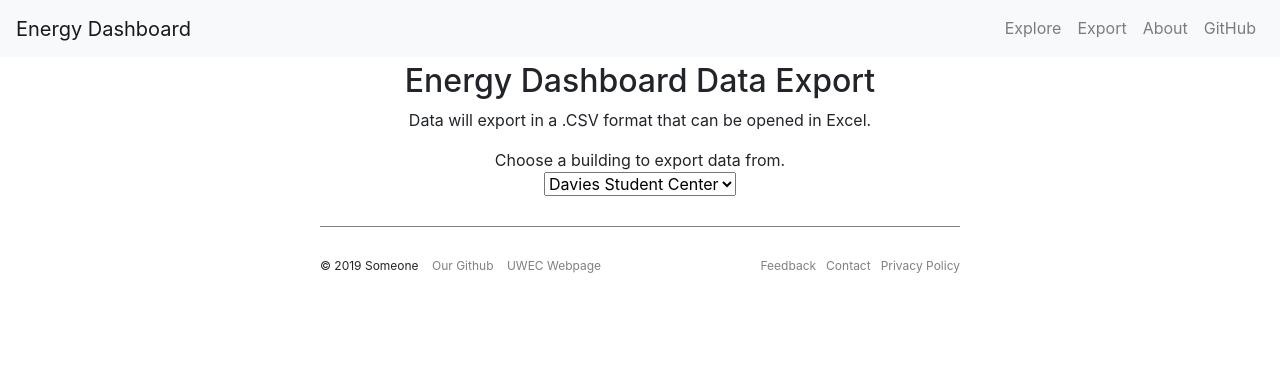
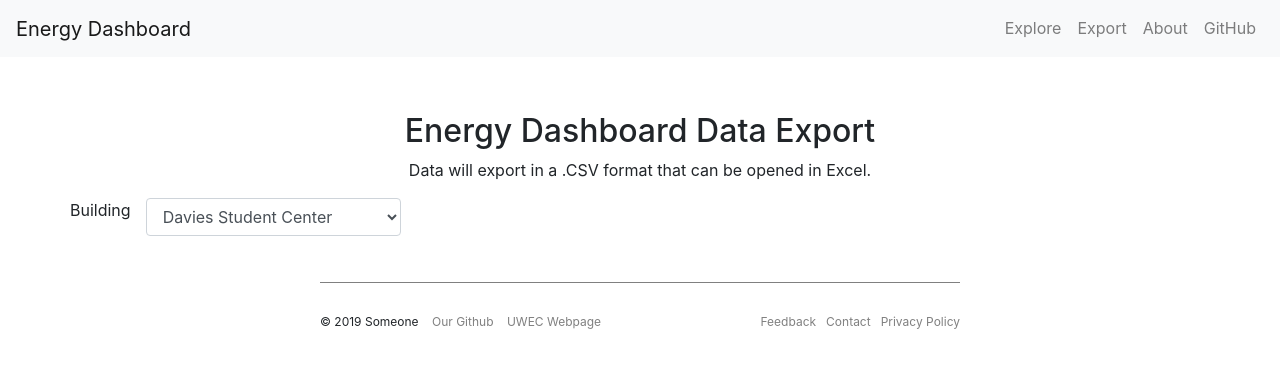
Before and after one commit to uwec-innovation-labs/energy-dashboard-frontend, a React (Create React App) app in the folder frontend/: page /export in a window 1280 px wide. Shown: the top 368 px of the page. Built offline with nearby package versions, Linux system fonts and the light colour scheme.

Commit message:
CSS needs tweaks to center form.

```diff
--- a/frontend/package.json
+++ b/frontend/package.json
@@ -7,6 +7,7 @@
         "d3": "^5.9.1",
         "papaparse": "^4.6.3",
         "react": "^16.8.3",
+        "react-datepicker": "^2.1.0",
         "react-dom": "^16.8.3",
         "react-router-dom": "^4.3.1",
         "react-scripts": "2.1.5",
--- a/frontend/src/components/Export.js
+++ b/frontend/src/components/Export.js
@@ -2,29 +2,49 @@ import React, { Component } from 'react'
 import '../styles/App.css'
 import FooterBar from './FooterBar'
 import AppNav from './AppNav'
+import DatePicker from "react-datepicker";
+import "react-datepicker/dist/react-datepicker.css";
+import {
+  Container,
+  Button,
+  Form,
+  Row,
+  Col,
+  FormGroup,
+  Label,
+  Input
+} from "reactstrap";
 
 class Export extends Component {
   render() {
     return (
       <div>
         <AppNav />
-        <center>
+          <div className="container">
               <h2>
                 Energy Dashboard Data Export
               </h2>
               <p>
                 Data will export in a .CSV format that can be opened in Excel.
               </p>
-          <content>
-            Choose a building to export data from.
-          <form>
-            <select>
+            <Form>
+              <Row>
+                <Label htmlFor="frmNameA">Building</Label>
+                  <Col md={3}>
+                    <FormGroup>
+                      <Input
+                        type="select"
+                        name="building"
+                        id="building"
+                        placeholder="Davies Student Center">
                           <option value="Davies Student Center">Davies Student Center</option>
                           <option value="McIntyre Library">McIntyre Library</option>
-            </select>
-          </form>
-          </content>
-        </center>
+                      </Input>
+                    </FormGroup>
+                  </Col>
+                </Row>
+              </Form>
+            </div>
             <center>
               <FooterBar />
             </center>
--- a/frontend/src/styles/App.css
+++ b/frontend/src/styles/App.css
@@ -7,6 +7,13 @@
   color: white;
 }
 
+.container  {
+  padding-top: 50px;
+  text-align: center;
+  margin: 0 auto;
+  width: 100%;
+
+}
 .navbar {
   margin-bottom: 5px;
 }
```
Also changed, not shown: 1 other file (tests, documents, lock files or other folders). Lines whose indentation alone changed are shown as unchanged.
